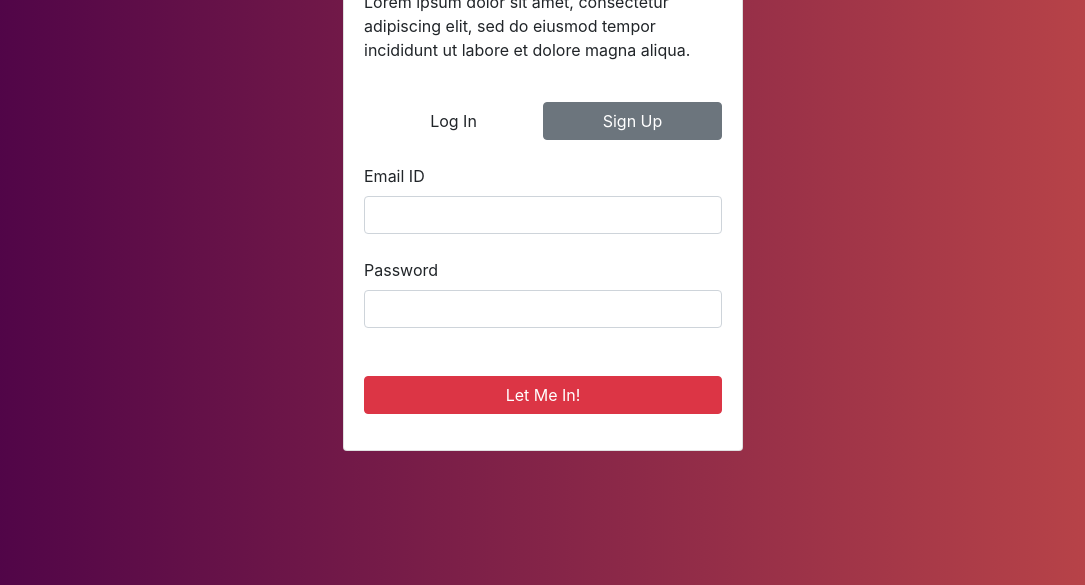
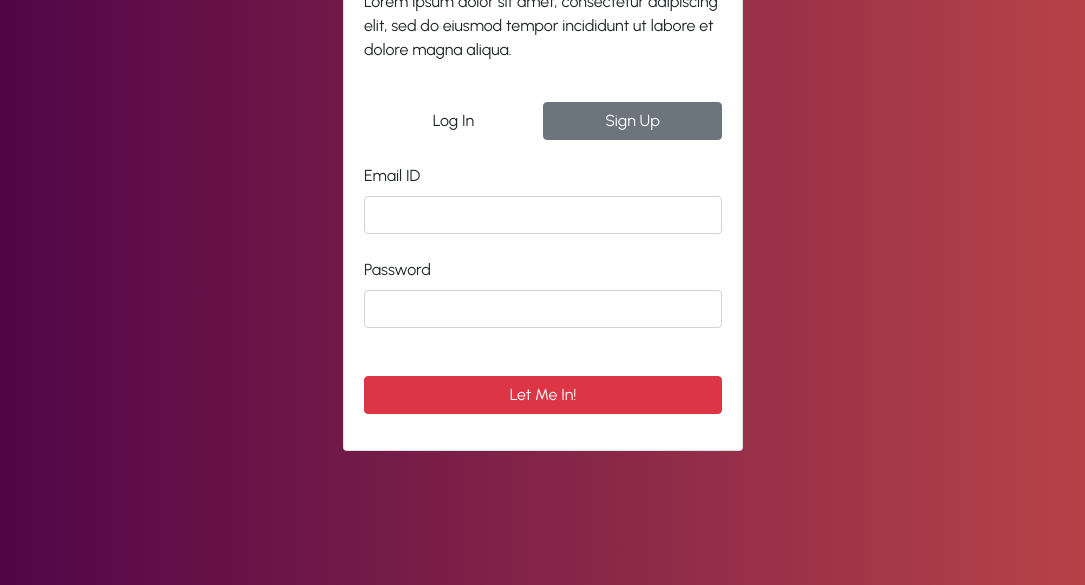
Before and after one commit to Abhinal/myedugear, a plain HTML site: page templates/login.html in a window 1280 px wide. Shown: the part 215-800 px from the top of the page, without its empty margins (97-1182 px from the left). Drawn offline with nearby package versions, Linux system fonts and the light colour scheme.

Commit message:
Update login.html

```diff
--- a/templates/login.html
+++ b/templates/login.html
@@ -7,17 +7,18 @@
     <title>myedugear</title>
     <link rel="stylesheet" href="https://cdn.jsdelivr.net/npm/bootstrap@4.6.0/dist/css/bootstrap.min.css"
         integrity="sha384-B0vP5xmATw1+K9KRQjQERJvTumQW0nPEzvF6L/Z6nronJ3oUOFUFpCjEUQouq2+l" crossorigin="anonymous">
+    <link rel="preconnect" href="https://fonts.googleapis.com">
+    <link rel="preconnect" href="https://fonts.gstatic.com" crossorigin>
+    <link href="https://fonts.googleapis.com/css2?family=Urbanist&display=swap" rel="stylesheet">
 </head>
 
 <style>
     body {
         background: #C04848;
-        /* fallback for old browsers */
         background: -webkit-linear-gradient(to right, #480048, #C04848);
-        /* Chrome 10-25, Safari 5.1-6 */
         background: linear-gradient(to right, #480048, #C04848);
-        /* W3C, IE 10+/ Edge, Firefox 16+, Chrome 26+, Opera 12+, Safari 7+ */
         height: 100vh;
+        font-family: 'Urbanist', sans-serif;
     }
 
     .card {
@@ -36,7 +37,7 @@
             </div>
             <div class="card-body">
 
-                <a type="button" class="btn btn-active col-6 float-left" href="login.html">Log In</a>
+                <a type="button" class="btn btn-active col-6 float-left" href=#>Log In</a>
                 <a type="button" class="btn btn-secondary col-6" href="signup.html">Sign Up</a><br><br>
 
                 <form>
```
